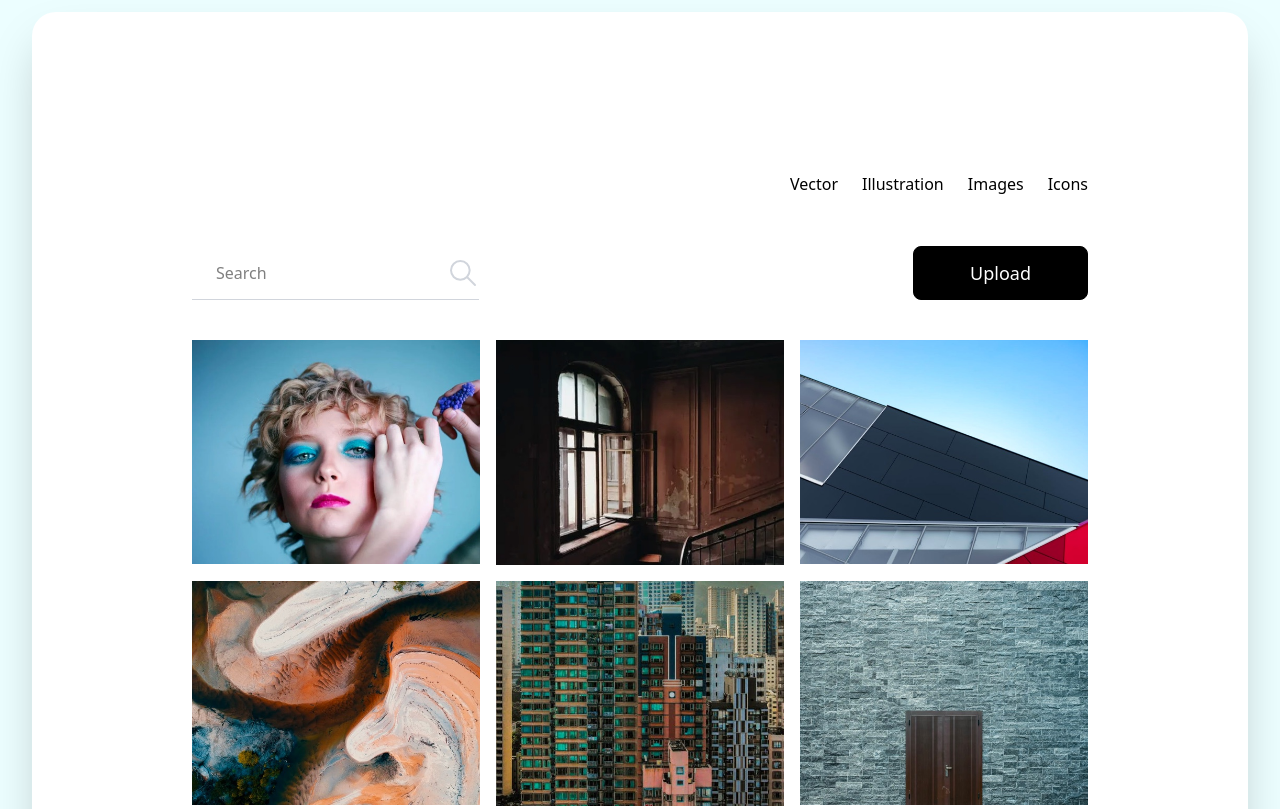
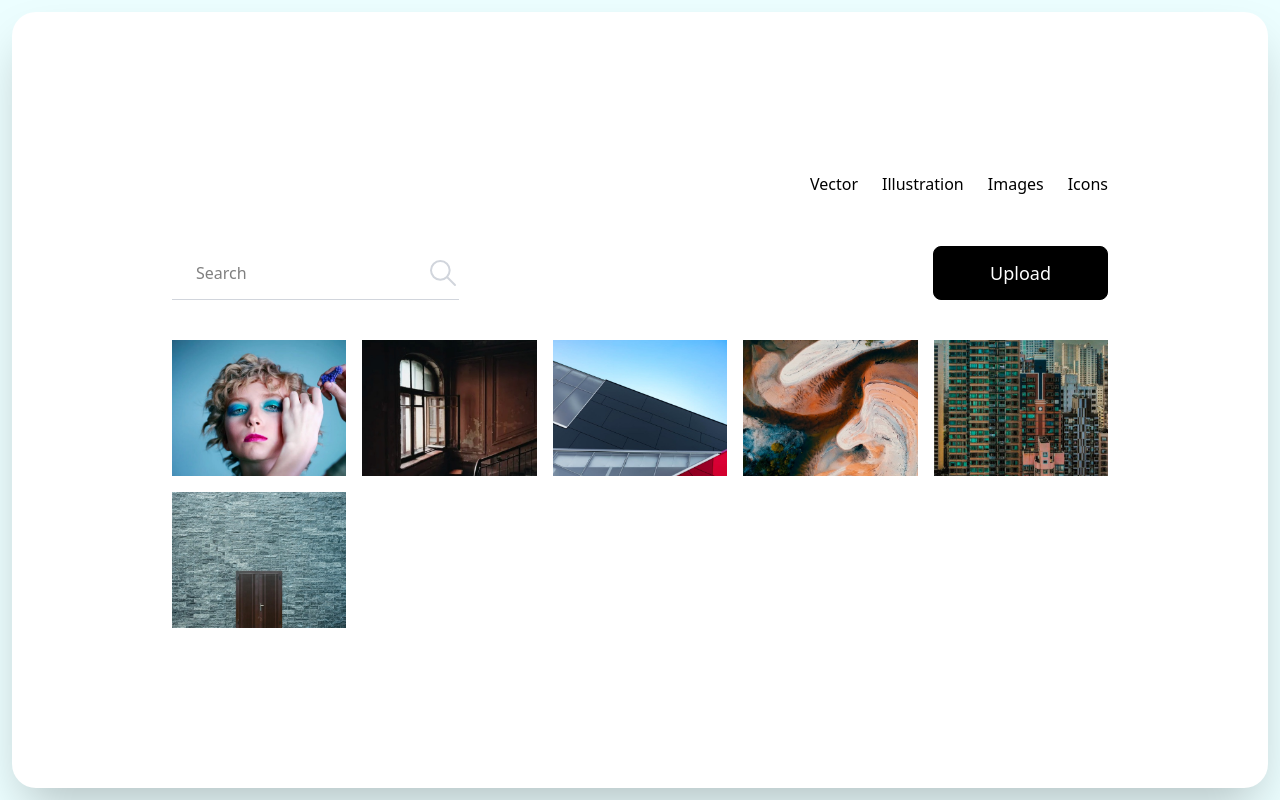
Before and after one commit to Swapnanil44/tailwind-learning, a website: page mini-projects/image-gallery/index.html in a window 1280 px wide. Shown: the top 809 px of the page. Drawn offline with Linux system fonts and the light colour scheme.

Commit message:
update image-gallery

```diff
--- a/mini-projects/image-gallery/index.html
+++ b/mini-projects/image-gallery/index.html
@@ -74,7 +74,7 @@
         </div>
 
         <!-- Image Gallery -->
-        <div class="grid gap-4 md:grid-cols-3">
+        <div class="grid gap-4 md:grid-cols-3 lg:grid-cols-4 xl:grid-cols-5">
           <!-- Image 1 -->
           <div class="relative group">
             <img src="images/image1.jpg" alt="" class="w-72">
```
Also changed, not shown: mini-projects/image-gallery/output.css.
